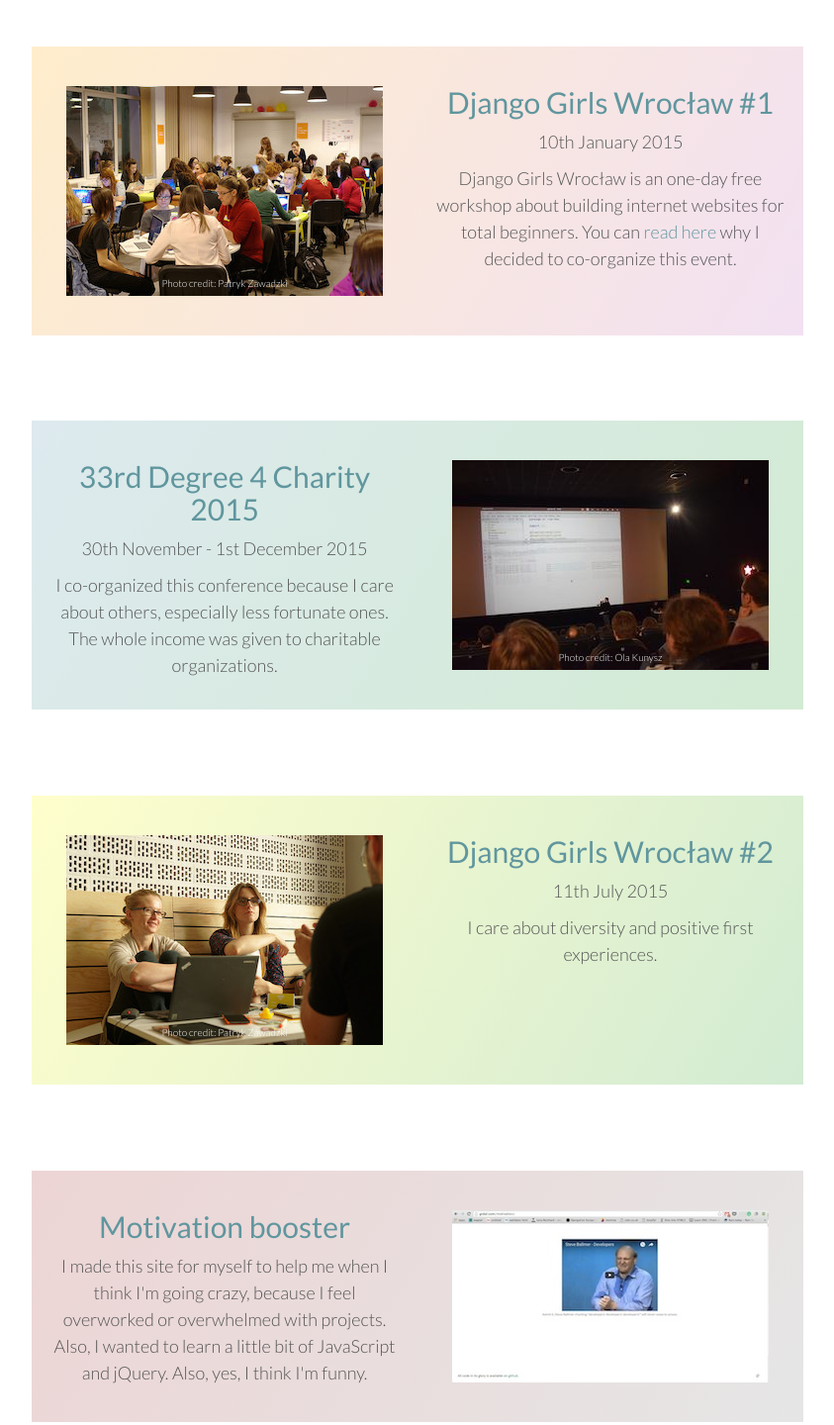
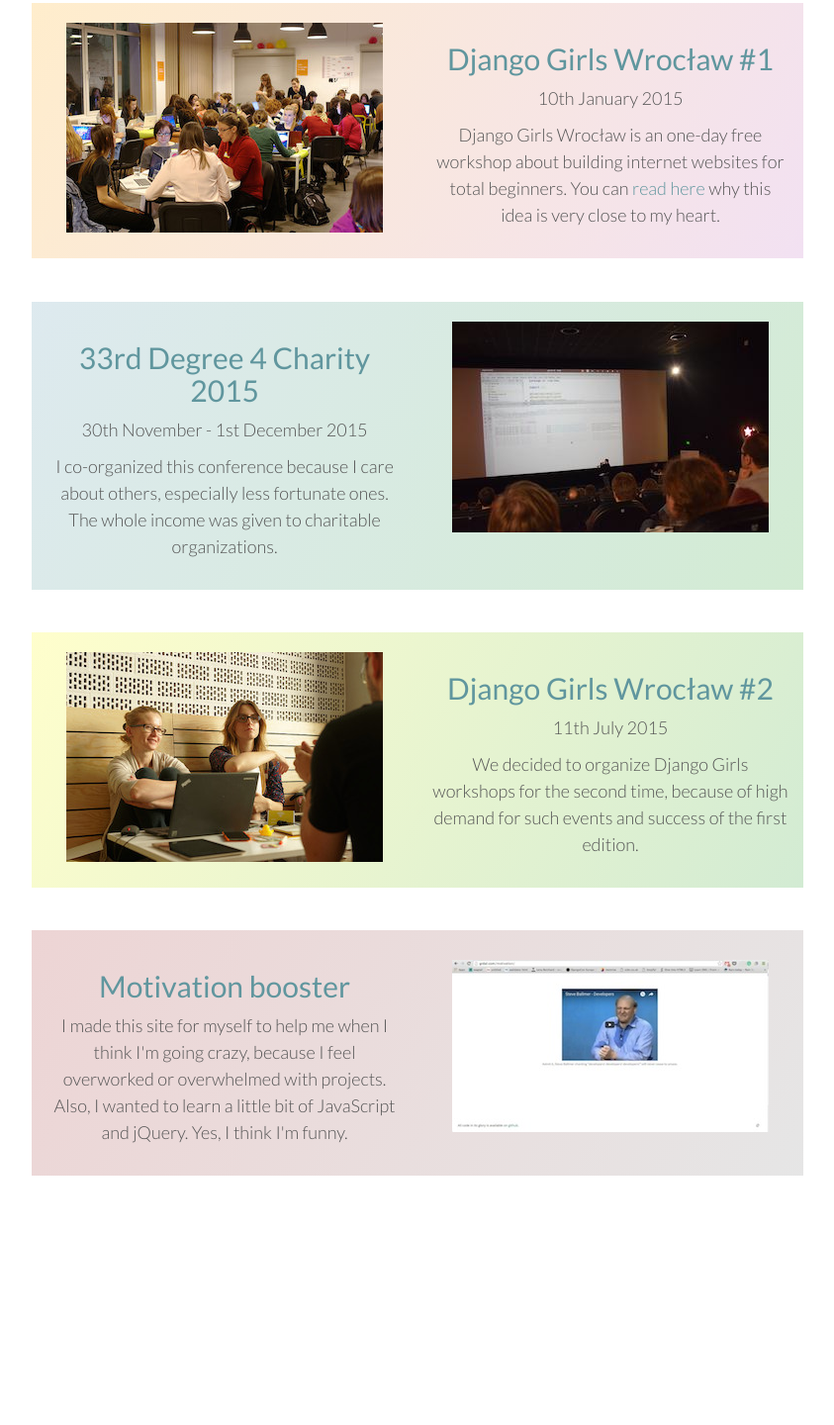
Before and after one commit to agatku/agatku.github.io, a plain HTML site: page things.html in a window 1280 px wide. Shown: the part 233-1673 px from the top of the page at 99% size, without its empty margins (218-1061 px from the left). After the commit the page ends 1465 px from the top, so only its background shows below. Drawn offline with Linux system fonts and the light colour scheme.

Commit message:
make imgs responsive

```diff
--- a/css/things.css
+++ b/css/things.css
@@ -3,104 +3,40 @@
   margin: 0 12%;
 }
 
-#django-girls-1 {
-  margin: 10% 5%;
+.row {
+  margin: 5% 5%;
   padding: 20px 0px;
+}
+
+figcaption {
+  font-size: 14px;
+  color: white;
+  margin-top: -20px;
+  opacity: 0;
+}
+
+a:hover figcaption {
+  opacity: 1;
+}
+
+#django-girls-1.row {
   background-image: linear-gradient(120deg, rgba(255,165,0, 0.2), rgba(190,104,190, 0.2));
 }
 
-#django-girls-1 .overlay {
-  background-image: url("events/dg1.jpg");
-  width:320px;
-  height:212px;
-  margin: 20px;
-}
-
-#django-girls-1 .overlay p {
-  padding-top: 60%;
-  font-size: 10px;
-  color: #FFFFFF;
-}
-
 #degree.row {
-  margin: 5% 5%;
-  padding: 20px 0px;
   background-image: linear-gradient(120deg, rgba(87,148,174, 0.2), rgba(31,155,35, 0.2));
 }
 
-#degree .overlay {
-  background-image: url("events/33degree2015.jpg");
-  width:320px;
-  height:212px;
-  margin: 20px;
-}
-
-#degree .overlay p {
-  padding-top: 60%;
-  font-size: 10px;
-  color: #FFFFFF;
-}
-
 #django-girls-2 {
-  margin: 10% 5%;
-  padding: 20px 0px;
   background-image: linear-gradient(120deg, rgba(254,251,1,0.2), rgba(31,155,35, 0.2));
 }
 
-#django-girls-2 .overlay {
-  background-image: url("events/dg2.jpg");
-  width:320px;
-  height:212px;
-  margin: 20px;
-}
-
-#django-girls-2 .overlay p {
-  padding-top: 60%;
-  font-size: 10px;
-  color: #FFFFFF;
-}
-
 #motivation {
-  margin: 5% 5%;
-  padding: 20px 0px;
   background-image: linear-gradient(120deg, rgba(165,42,42, 0.2), rgba(128,128,128, 0.2));
 }
 
-#motivation .overlay {
-  background-image: url("events/motivation.jpg");
-  width:320px;
-  height:174px;
-  margin: 20px;
+#test.row {
+  background-image: linear-gradient(120deg, rgba(255,165,0, 0.2), rgba(190,104,190, 0.2));
+  margin: 5% 5%;
+  padding: 20px 0px;
 }
-
-#motivation .overlay p {
-  padding-top: 60%;
-  font-size: 10px;
-  color: #FFFFFF;
-}
-
-/*.django-girls-2 {
-  margin: 0 5%;
-  padding: 20px;
-  background-image: linear-gradient(120deg, rgba(254,251,1,0.2), rgba(238,136,35, 0.2));
-  float: left;
-}
-
-.django-girls-2 .overlay img {
-  margin: 20px;
-  float: left;
-}
-
-.django-girls-2 .overlay {
-  height: 100%;
-  width: 100%;
-  background: rgba(0,0,0,0.5);
-}
-
-.django-girls-2 img .overlay:hover {
-  background: rgba(0,0,0,0.3);
-}
-
-.django-girls-2 .description {
-  margin-left: 10px;
-}*/
--- a/things.html
+++ b/things.html
@@ -30,55 +30,61 @@
       <div class="things">
         <p>I love to see new things come to life! This is a list of some of the things I've done since I decided I want to become a developer.</p>
 
-          <div class="row" id="django-girls-1">
-            <div class="col-md-6">
-              <a href="https://djangogirls.org/wroclaw1/"><div class="overlay"><p class="author">Photo credit: Patryk Zawadzki</p></div></a>
+          <div id="django-girls-1" class="row">
+            <div  class="col-md-6">
+              <figure>
+              <a href="https://djangogirls.org/wroclaw1/"><img class="img-responsive center-block" src="img/things/dg1.jpg">
+              <figcaption>Photo credit: Patryk Zawadzki</figcaption></a>
+            </figure>
             </div>
             <div class="col-md-6">
               <a href="https://djangogirls.org/wroclaw1/"><h2>Django Girls Wrocław #1</h2></a>
               <p>10th January 2015</p>
-              <p>Django Girls Wrocław is an one-day free workshop about building internet websites for total beginners. You can <a href="http://blog.djangogirls.org/post/119281781798/your-django-story-meet-agata-grdal">read here</a> why I decided to co-organize this event.</p>
+              <p>Django Girls Wrocław is an one-day free workshop about building internet websites for total beginners. You can <a href="http://blog.djangogirls.org/post/119281781798/your-django-story-meet-agata-grdal">read here</a> why this idea is very close to my heart.</p>
             </div>
           </div>
 
-          <div class="row" id="degree">
-            <div class="col-md-6">
+          <div id="degree" class="row">
+            <div  class="col-md-6">
               <a href="http://2015.33degree.org/"><h2>33rd Degree 4 Charity 2015</h2></a>
               <p>30th November - 1st December 2015</p>
               <p>I co-organized this conference because I care about others, especially less fortunate ones. The whole income was given to charitable organizations.</p>
             </div>
             <div class="col-md-6">
-              <a href="http://2015.33degree.org/"><div class="overlay"><p class="author">Photo credit: Ola Kunysz</p></div></a>
+              <figure>
+                <a href="http://2015.33degree.org/"><img class="img-responsive center-block" src="img/things/33degree2015.jpg">
+                <figcaption>Photo credit: Ola Kunysz</figcaption></a>
+              </figure>
             </div>
           </div>
 
-          <div class="row" id="django-girls-2">
+          <div id="django-girls-2" class="row">
             <div class="col-md-6">
-              <a href="https://djangogirls.org/wroclaw2/"><div class="overlay"><p class="author">Photo credit: Patryk Zawadzki</p></div></a>
+              <figure>
+                <a href="https://djangogirls.org/wroclaw2/"><img class="img-responsive center-block" src="img/things/dg2.jpg">
+                <figcaption>Photo credit: Patryk Zawadzki</figcaption></a>
+              </figure>
             </div>
             <div class="col-md-6">
               <a href="https://djangogirls.org/wroclaw2/"><h2>Django Girls Wrocław #2</h2></a>
               <p>11th July 2015</p>
-              <p>I care about diversity and positive first experiences.</p>
+              <p>We decided to organize Django Girls workshops for the second time, because of high demand for such events and success of the first edition.</p>
             </div>
           </div>
 
-          <div class="row" id="motivation">
+          <div id="motivation" class="row">
             <div class="col-md-6">
               <a href="/motivation"><h2>Motivation booster</h2></a>
-              <p>I made this site for myself to help me when I think I'm going crazy, because I feel overworked or overwhelmed with projects. Also, I wanted to learn a little bit of JavaScript and jQuery. Also, yes, I think I'm funny.</p>
+              <p>I made this site for myself to help me when I think I'm going crazy, because I feel overworked or overwhelmed with projects. Also, I wanted to learn a little bit of JavaScript and jQuery. Yes, I think I'm funny.</p>
             </div>
             <div class="col-md-6">
-              <a href="/motivation"><div class="overlay"><p class="author"></p></div></a>
+              <a href=""><div class="overlay"><p class="author"></p></div></a>
+              <a href="/motivation"><img class="img-responsive center-block" src="img/things/motivation.jpg"></a>
             </div>
           </div>
-
-
 
       </div>
     </div>
 
-    </div>
-
   </body>
 </html>
```
Also changed, not shown: index.html (+1 -1 lines), img/events/dg2.jpg (deleted), img/things/33degree2015.jpg (renamed from css/events/33degree2015.jpg), img/things/dg1.jpg (renamed from css/events/dg1.jpg), img/things/dg2.jpg (renamed from css/events/dg2.jpg), img/things/motivation.jpg (renamed from css/events/motivation.jpg).
